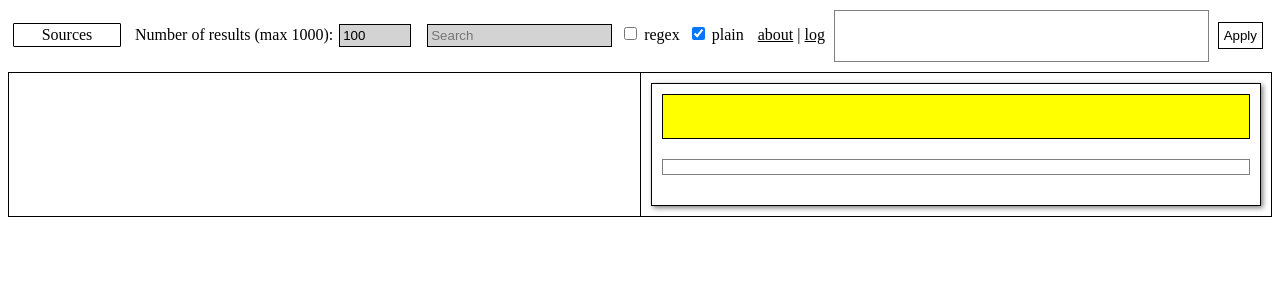
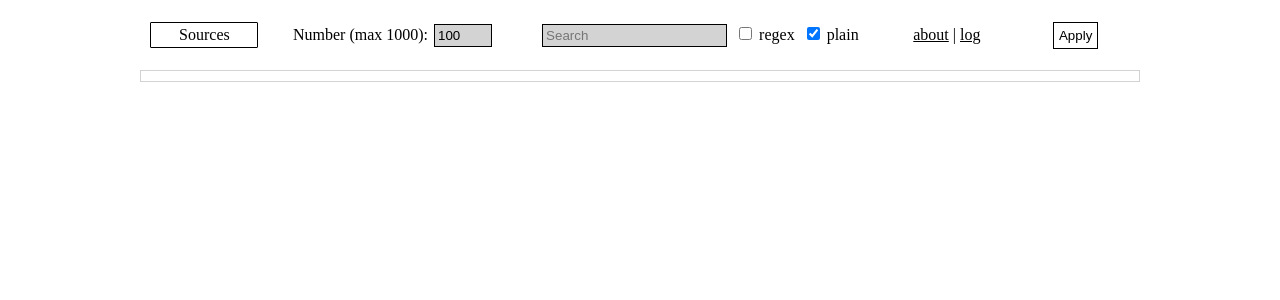
Before and after one commit to WillKoehrsen/newsbin, a Flask app: template site/templates/index.html in a window 1280 px wide. Shown: the top 300 px of the page. Run offline with Flask 2, Linux system fonts and the light colour scheme; the template is opened without the code that fills it, so the values that code supplies are empty; parts of the project's set-up code (start-up, migrations or seed data) failed here and were passed over.

Commit message:
redesigned the site into a single column with modal windows

```diff
--- a/site/static/css/base/newsbin.css
+++ b/site/static/css/base/newsbin.css
@@ -6,12 +6,19 @@ body {
 	padding-bottom: 0px;
 	margin-top: 0px;
 	margin-bottom: 0px;
+	position: relative;
+}
+
+#container {
+	max-width:1000px;
+	margin-left: auto;
+	margin-right: auto;
 }
 
 /* -------------------------------------------------------------------------- */
 /* OPTIONS BAR */
 /* -------------------------------------------------------------------------- */
-#options-container {
+#options {
 	width:100%;
 
 	background-color:white;
@@ -22,35 +29,17 @@ body {
 }
 
 .block {
-	display:inline-block;
 	height:40px;
 	padding:5px;
 	margin:0px;
 
 	display:flex;
 	align-items:center;
+	justify-content: center;
 
-	flex-shrink:0;
+	flex:1;
 
 	color:black;
-}
-
-.block>span {
-	vertical-align:middle;
-	line-height:1em;
-	display:block;
-}
-
-#message_window {
-	border:1px solid grey;
-	flex-grow:1;
-}
-
-#notification span {
-	background-color:white;
-	border:1px solid black;
-	padding:2px;
-	cursor:pointer;
 }
 
 #sources {
@@ -107,6 +96,7 @@ body {
 	border:1px solid black;
 	background-color: lightgrey;
 	margin-left: 2px;
+	max-width:50px;
 }
 
 #searches>#search {
@@ -136,33 +126,29 @@ body {
 /* -------------------------------------------------------------------------- */
 /* BOTTOM CONTAINER */
 /* -------------------------------------------------------------------------- */
-#container {
+#bottom-container {
 	display: -webkit-flex;
 	display: flex;
 	padding:0px;
 	margin:0px;
 
+	flex-direction: column;
+	padding:5px;
+
 	position:relative;
-	border:1px solid black;
+	border:1px solid lightgrey;
 	background-color:white;
 }
 
 /* -------------------------------------------------------------------------- */
-/* TITLES (LEFT SIDE) */
+/* TITLES */
 /* -------------------------------------------------------------------------- */
-#title-container {
-	width:50%;
-	padding:10px;
-	display:inline-block;
-}
-
 .title {
 	border: 1px solid black;
 	margin-bottom:2px;
 	padding:5px;
 	cursor:pointer;
 	background-color:white;
-	box-shadow: 2px 2px 5px rgba(0, 0, 0, 0.5);
 }
 
 .highlighted {
@@ -170,50 +156,85 @@ body {
 }
 
 /* -------------------------------------------------------------------------- */
-/* ARTICLE CONTENT (RIGHT SIDE) */
+/* ARTICLE CONTENT MODAL*/
 /* -------------------------------------------------------------------------- */
-#article-container {
-	width:50%;
-	padding:10px;
-	display:inline-block;
-
-	border-left:1px solid black;
-	text-align:center;
-}
-
 #article {
-	max-height:calc(100vh - 20px);
-	max-width:100%;
+	max-height:90%;
+	max-width:980px;
 	padding:10px;
 	overflow-y:scroll;
 
-	margin-top:0px;
-	transition: margin-top 1s;
-
+	flex-grow:2;
 
 	text-align:left;
 	background-color:white;
 	box-shadow: 2px 2px 5px rgba(0, 0, 0, 0.5);
 	border:1px solid black;
-	position:relative;
+	position: relative;
 }
 
-#message_box {
-	max-height:0px;
-	transition:max-height 0.5s;
-	position:absolute;
-	width:calc(100% - 20px);
-	overflow:hidden;
+.expanded {
+	display:flex !important;
+	position:fixed;
+
+	align-items:center;
+	justify-content: center;
 }
 
-#message_box:hover {
-	max-height:100px;
+#blackscreen {
+	display:none;
+	height:100%;
+	width:100%;
+	top:0;
+	left:0;
+	text-align: center;
+
+	background-color: rgba(0, 0, 0, 0.5);
 }
 
-#message {
-	width:90%;
-	background-color:white;
-	margin: 0px auto 0px auto;
+#notification {
+	visibility: hidden;
+	background-color: white;
+	width:300px;
+	max-height:100%;
+	padding:10px;
+	margin-right: 20px;
+	z-index: 2;
+}
+
+#notification>span {
+	border:1px solid grey;
+	cursor:pointer;
+	display:inline-block;
+	padding:3px;
+	text-align: center;
+}
+
+#annotation {
+	visibility: hidden;
+	background-color: white;
+	width:300px;
+	max-height:90%;
+	padding:10px;
+	margin-left: 20px;
+	z-index: 2;
+	text-align: left;
+	overflow-y: scroll;
+}
+
+#close {
+	position:fixed;
+	height:20px;
+	width:20px;
+	text-align:center;
+	line-height:20px;
+	padding-right: 1px;
+	top:15px;
+	right:15px;
+	border-radius: 20px;
+	cursor:pointer;
+	background-color: white;
+	box-shadow: 2px 2px 5px rgba(0, 0, 0, 0.5);
 }
 
 #article>#header {
@@ -292,10 +313,6 @@ x-remove {
 	color:red;
 }
 
-x-capture {
-	position:relative;
-}
-
 x-annotate {
 	background-color: #fff2cc;
 	cursor:pointer;
--- a/site/templates/index.html
+++ b/site/templates/index.html
@@ -6,8 +6,8 @@
 		<link rel="stylesheet" type="text/css" href="/static/css/base/newsbin.css" />
 	</head>
 	<body>
-
-		<form id="options-container">
+		<div id="container">
+			<form id="options">
 
 				<!--
 				<div class="block">
@@ -17,7 +17,6 @@
 				-->
 
 				<div class="block">
-				<span>
 					<div id="sources">
 						Sources<br/>
 						<div id="choices" style="left:0;">
@@ -35,64 +34,52 @@
 							<input class="source_check" type="checkbox" name="washingtonpost" /> Washington Post<br/>
 						</div>
 					</div>
-				</span>
-			</div>&nbsp;
+				</div>
 
-			<div class="block">
-				<span>
+				<div class="block" style="flex:2;">
 					<div id="results">
-						Number of results (max 1000): <input id="count" type="number" name="results" min="1" max="1000" value="100" />
+						Number (max 1000): <input id="count" type="number" name="results" min="1" max="1000" value="100" />
 					</div>
-				</span>
-			</div>&nbsp;
+				</div>
 
-			<div class="block">
-				<span>
+				<div class="block" style="flex:3;">
 					<div id="searches">
 						<input id="search" type="text" name="search" placeholder="Search" />
 						&nbsp;<input class="regex_check" id="reg_check" exclude="regex_check" type="checkbox" name="regex" value="true" /> regex
 						&nbsp;<input class="regex_check" id="pla_check" exclude="regex_check" type="checkbox" name="plain" value="true" checked/> plain
 					</div>
-				</span>
-			</div>&nbsp;
+				</div>
 
 				<div class="block">
-				<span>
 					<div id="information">
 						<a href="/about">about</a> |
 						<a href="/log" target="_blank">log</a>
 					</div>
-				</span>
-			</div>&nbsp;
-
-			<div class="block" id="message_window">
-				<span id="notification">
-
-				</span>
-			</div>&nbsp;
+				</div>
 
 				<div class="block">
-				<span>
 					<input id='submit' type="submit" value="Apply" />
-				</span>
-			</div>&nbsp;
+				</div>
 
 			</form>
 
-		<div id="container">
 
-			<div id="title-container">
-
+			<div id="bottom-container">
 				{% for article in articles %}
 					<div class="title" pk="{{ article.id }}">
 						{{article.source}}: {{ article.title }}
 					</div>
 				{% endfor %}
-
+			</div>
 		</div>
 
-			<div id="article-container">
+		<!-- modal window to display articles -->
+		<div id="blackscreen">
+
+			<div id="notification"></div>
+
 			<div id="article">
+				<div id="close">&times;</div>
 				<div id="header">
 					<span id="title"></span><br/>
 					<span id="author"></span>
@@ -108,7 +95,8 @@
 					<span class="footer_items" id="link"></span>
 				</div>
 			</div>
-			</div>
+
+			<div id="annotation"></div>
 
 		</div>
 
```
Also changed, not shown: site/static/js/base/newsbin.js (+19 -18 lines). Lines whose indentation alone changed are shown as unchanged.
